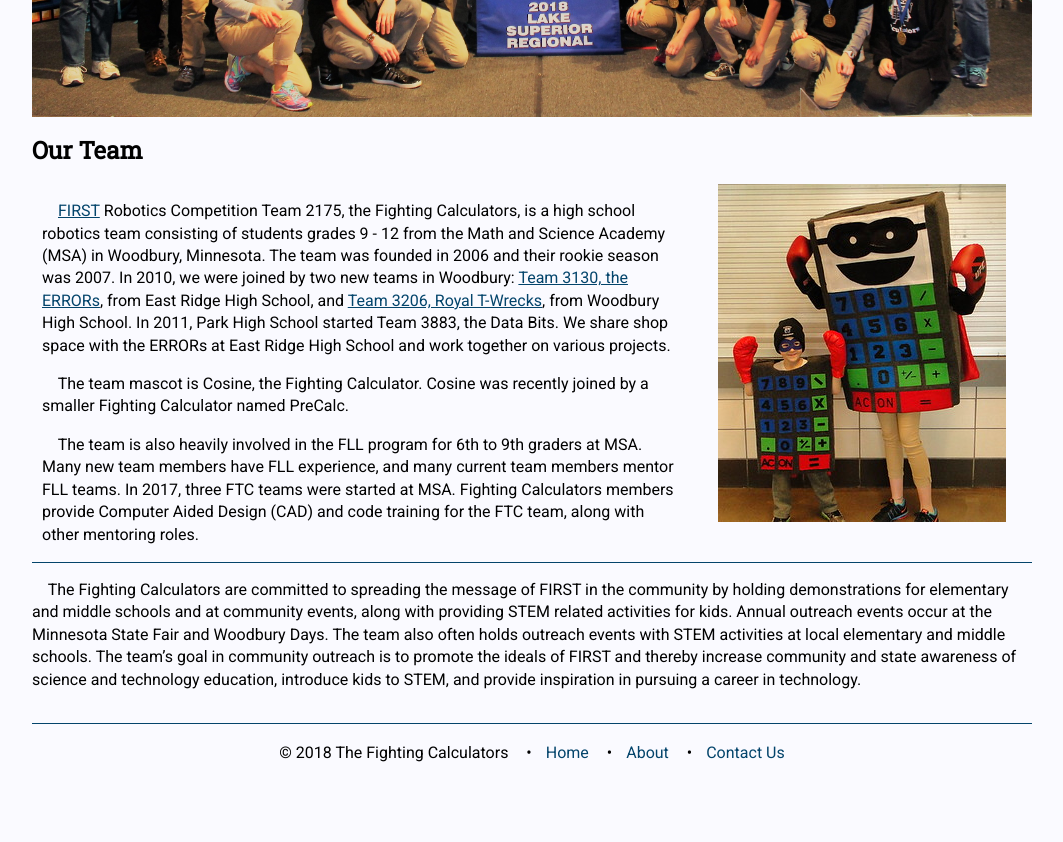
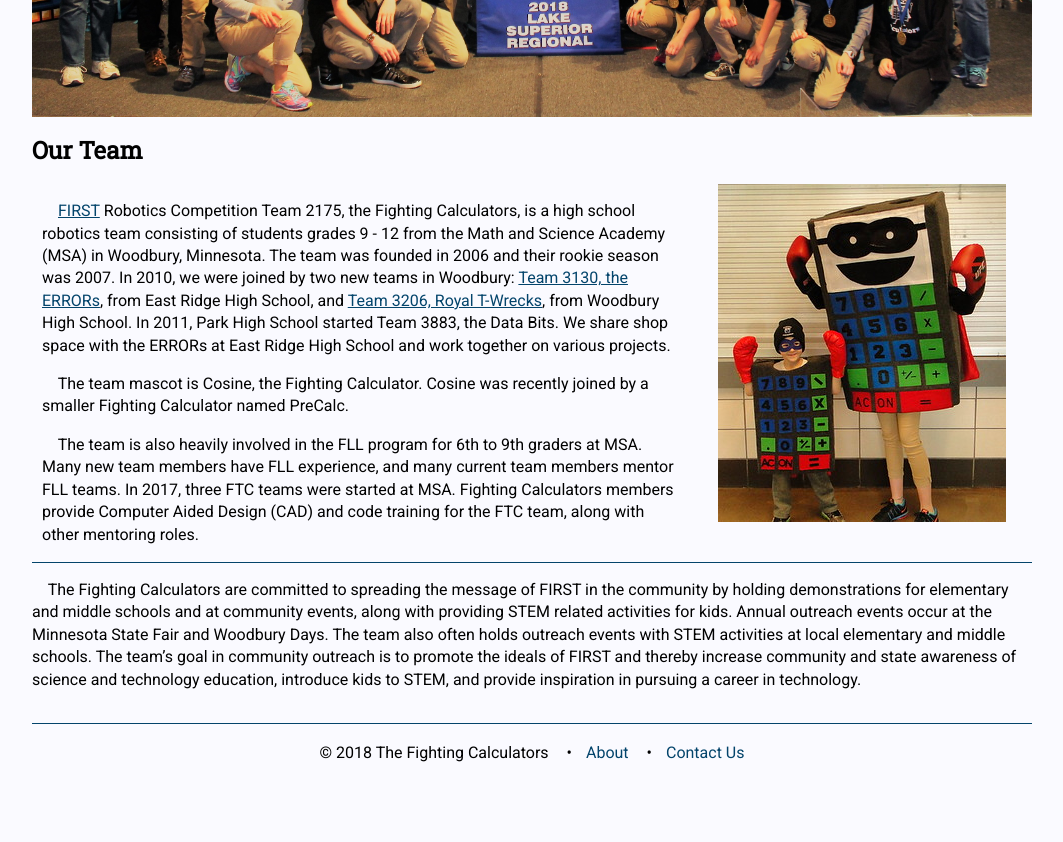
Before and after one commit to frc-2175/website, a website: page src/templates/index.html in a window 1280 px wide. Shown: the part 565-1407 px from the top of the page, without its empty margins (108-1171 px from the left). Drawn offline with nearby package versions, Linux system fonts and the light colour scheme; files that its build step writes are made by us from their sources.

Commit message:
Fix Footer

```diff
--- a/src/templates/footer.html
+++ b/src/templates/footer.html
@@ -1,7 +1,6 @@
 <footer>
   <ul>
     <li>&copy; 2018 The Fighting Calculators</li>
-    <li><a href="/">Home</a></li>
     <li><a href="/">About</a></li>
     <li><a href="/">Contact Us</a></li>
   </ul>
```
